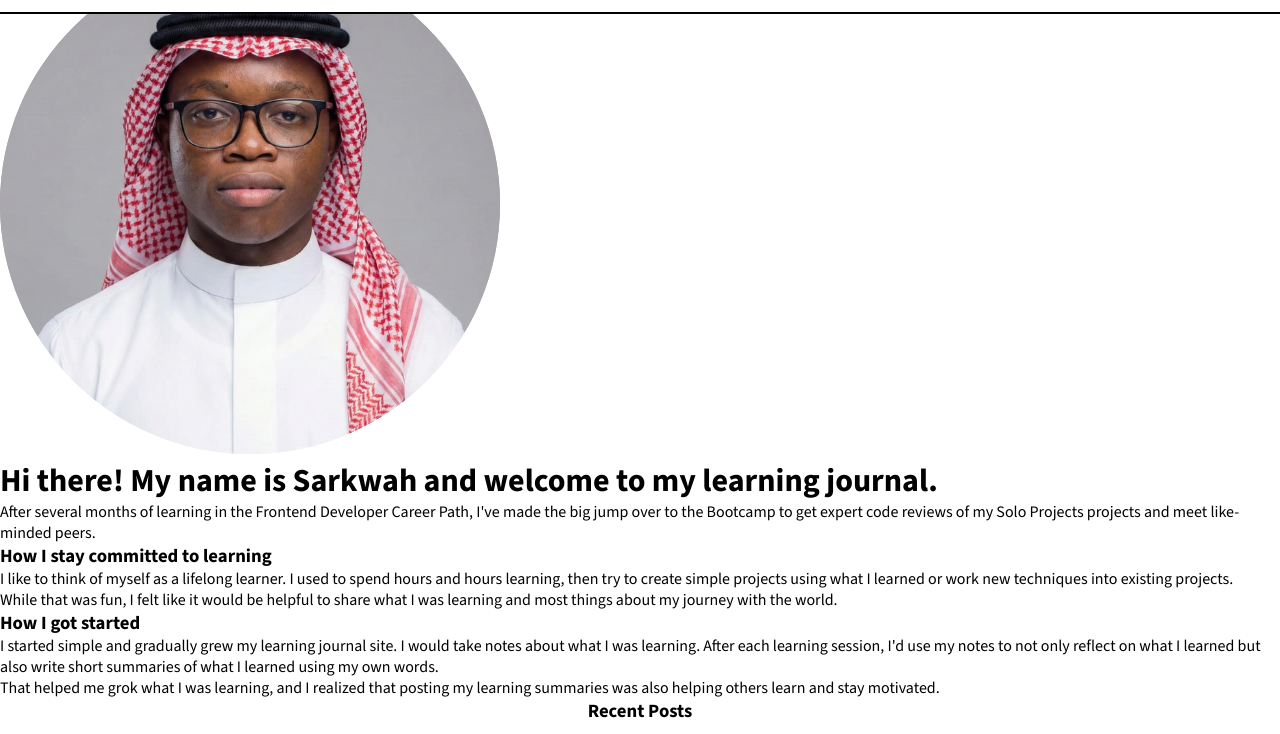
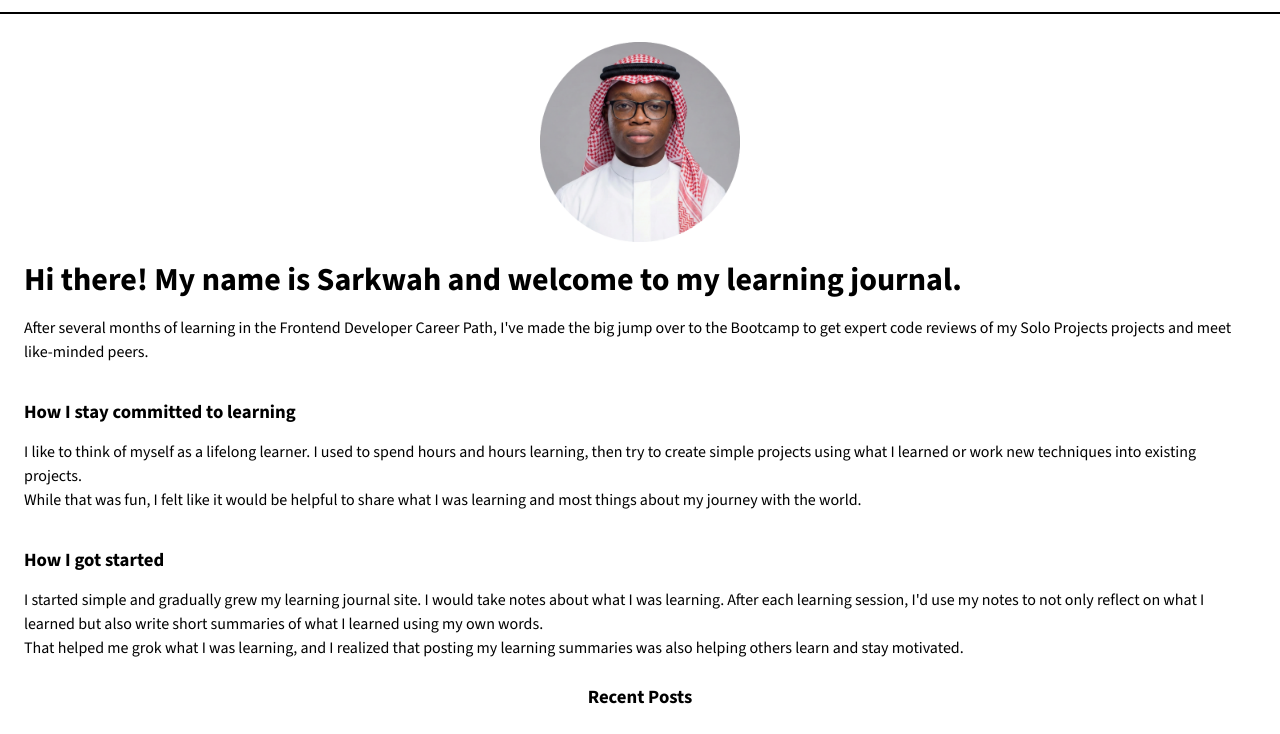
Before and after one commit to livingsarkwah/Sarkwahs-Journal, a website built with Vite: page about-us.html in a window 1280 px wide. Shown: the part 46-780 px from the top of the page. Built offline with nearby package versions, Linux system fonts and the light colour scheme.

Commit message:
Issues fixed

```diff
--- a/about-us.html
+++ b/about-us.html
@@ -34,7 +34,7 @@
     </header>
     <main>
         <!-- Main Content -->
-        <div class="container" id="hero about-msg">
+        <div class="container" id="about-msg">
                 <div>
                     <img src="images\Untitled design (3).png" alt="Sarkwah" id="Owner">
                     <div>
@@ -113,6 +113,6 @@
         <p><strong>My Learning Journal</strong></p>
         <p>Copyright © 2026</p>
     </footer>
-    <script src="./script.js"></script>
+    <script type="module" src="./script.js"></script>
 </body>
 </html>
--- a/css/style.css
+++ b/css/style.css
@@ -124,8 +124,12 @@ nav a:hover, nav a:focus {
     gap: 2.2em;
 }
 
-#hero-msg img, #about-msg img{
+#hero-msg img {
     width: 100%;
+}
+
+#about-msg img{
+    max-width: 200px;
 }
 
 #hero-section div, #hero-msg div , #about-msg div{
@@ -134,8 +138,8 @@ nav a:hover, nav a:focus {
     gap: 1em;
 }
 
-#about-msg:nth-child(1) {
-    flex-direction: row;
+#about-msg div:nth-child(1) {
+    align-items: center;
 }
 
 h1 {
@@ -268,7 +272,7 @@ footer {
 
 #blogs {
     display: grid;
-    gap: 1.5rem;
+    gap: 1.5em;
     grid-template-columns: repeat(auto-fit, minmax(320px, 1fr));
 }
 
--- a/vite.config.js
+++ b/vite.config.js
@@ -1,7 +1,7 @@
 import { defineConfig } from 'vite'
 
 export default defineConfig({
-  plugins: []
+  plugins: [],
   build: {
     rollupOptions: {
       input: {
```
Also changed, not shown: hero-post.html (+1 -1 lines), index.html (+1 -1 lines).
